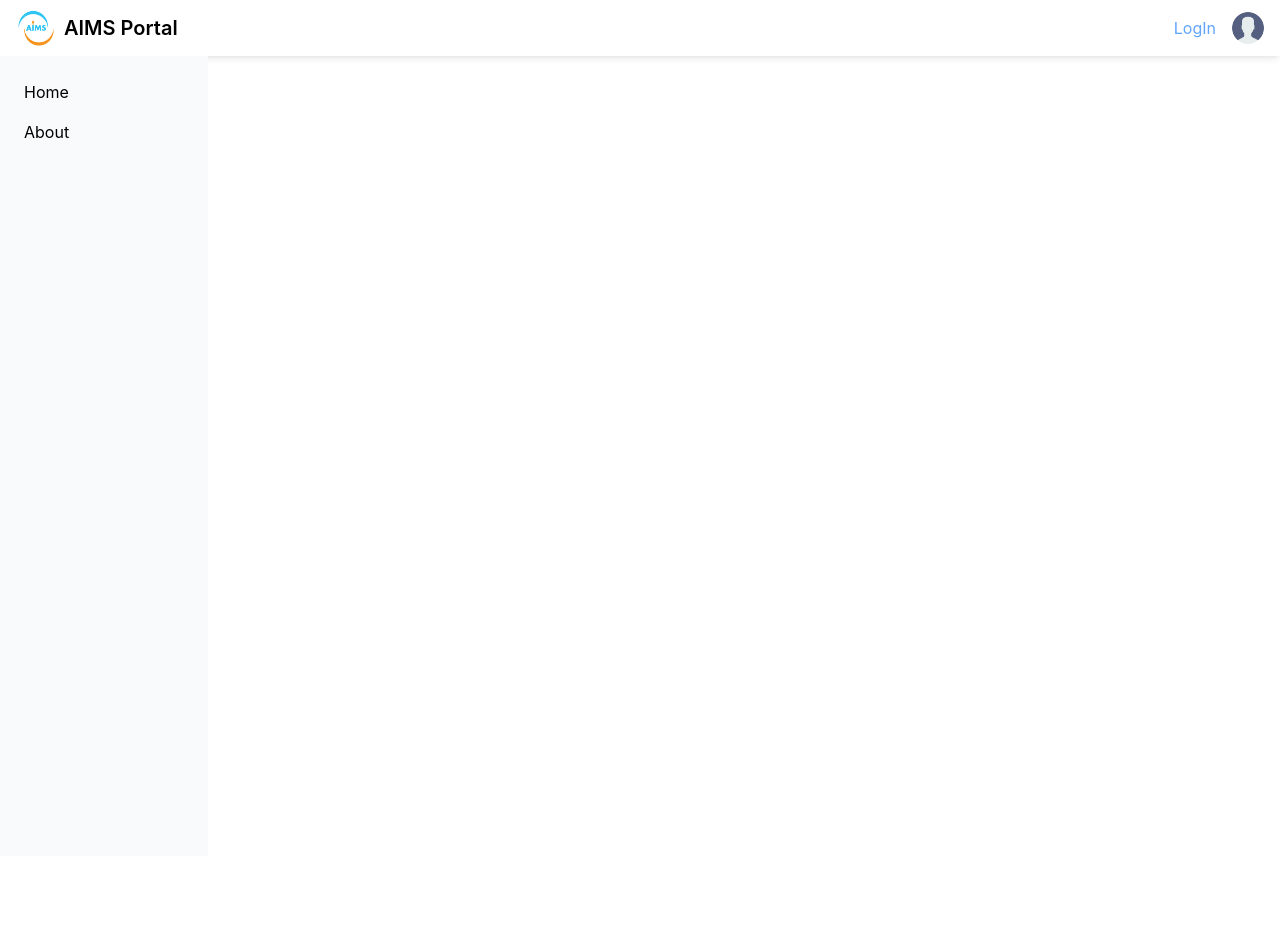
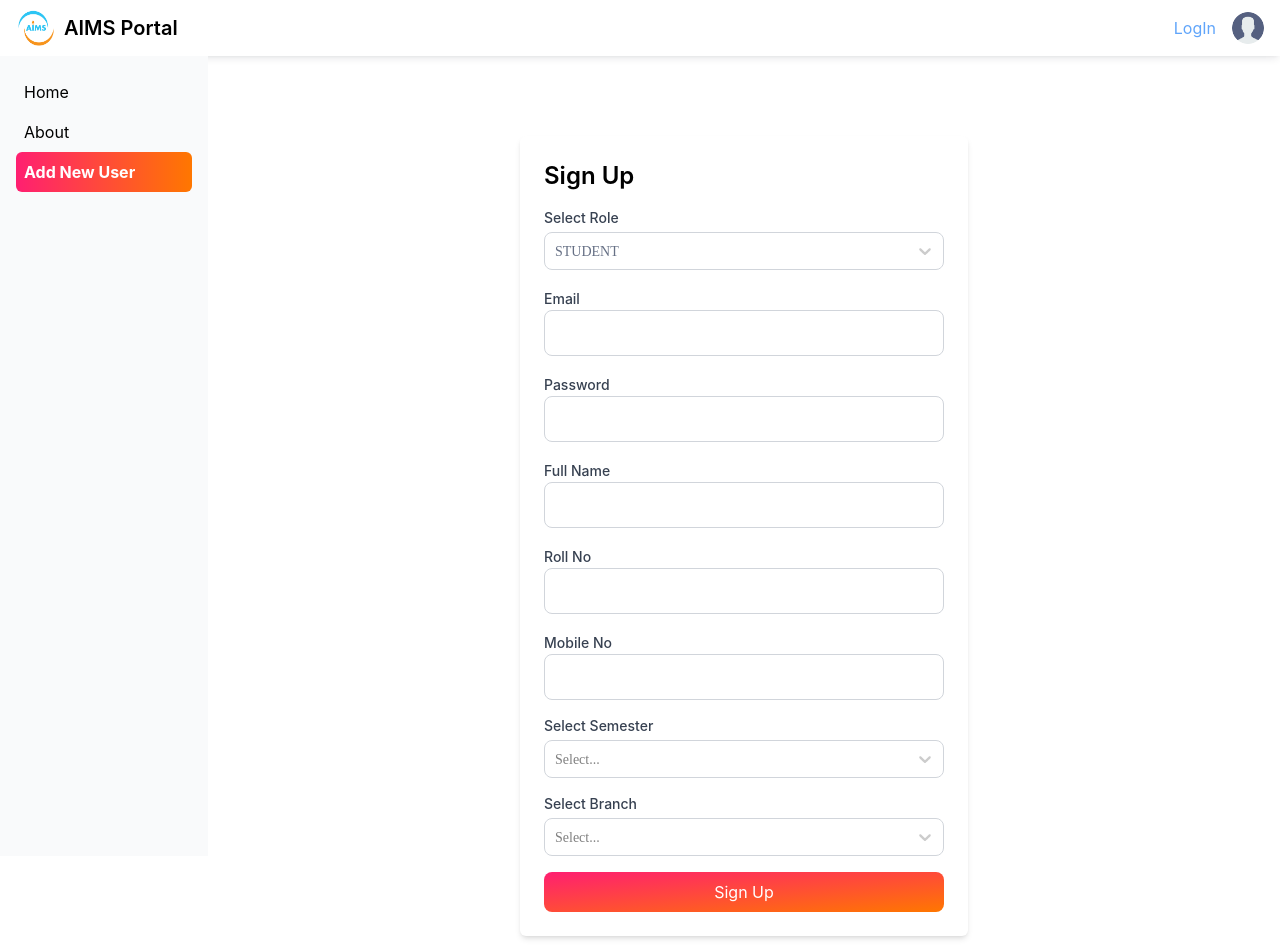
Before and after one commit to Ram-Ratan/aims, a React (Create React App) app in the folder aims/: page /add-user in a window 1280 px wide. Shown: the top 952 px of the page. Before the commit the page ends 800 px from the top, so only its background shows below. Built offline with nearby package versions, Linux system fonts and the light colour scheme; no server answers; the HTML template or start-up script is replaced by a standard one.

Commit message:
signup page implemented

```diff
--- a/aims/package.json
+++ b/aims/package.json
@@ -13,6 +13,7 @@
     "react": "^18.2.0",
     "react-datepicker": "^4.21.0",
     "react-dom": "^18.2.0",
+    "react-hook-form": "^7.48.2",
     "react-hot-toast": "^2.4.1",
     "react-router-dom": "^6.15.0",
     "react-scripts": "5.0.1",
--- a/aims/src/AppRoutes.js
+++ b/aims/src/AppRoutes.js
@@ -8,6 +8,7 @@ import Home from './Pages/home/Home';
 import CourseRegistration from './Pages/courseRegistration/CourseRegistration';
 import Auth from './Pages/Auth/Auth';
 import Attendance from './Pages/attendance/Attendance';
+import AddUser from './Pages/addUser/AddUser';
 //import Placement from './Pages/Placement';
 
 const AppRoutes = () => {
@@ -20,7 +21,8 @@ const AppRoutes = () => {
         <Route path="/personal-details" element={<PersonalDetails />} />
         <Route path="/grade" element={<Grade />} />
         <Route path="/course-registration" element={<CourseRegistration />} />
-        <Route path='/attendance' element={<Attendance />} />
+        <Route path="/attendance" element={<Attendance />} />
+        <Route path="/add-user" element={<AddUser />} />
         {/* <Route path='placement' element={<Placement />} /> */}
         {/* Add more routes for other pages */}
       </Routes>
--- /dev/null
+++ b/aims/src/Pages/addUser/AddUser.jsx
@@ -0,0 +1,214 @@
+import React, { useEffect, useState } from "react";
+import { useForm, Controller} from "react-hook-form";
+import { Input } from "../../components/input/Input";
+import Select from "../../components/select/Select";
+import Button from "../../components/button/Button";
+import { getBranch, getSem } from "../../apiClient/courseRegistration";
+import { signUP } from "../../apiClient/auth";
+
+
+const roleOptions = [
+  { value: "STUDENT", label: "STUDENT" },
+  { value: "FACULTY", label: "FACULTY" },
+  { value: "ADMIN", label: "ADMIN" },
+];
+const departmentOptions = [
+  { value: "ELECTRONICS", label: "ELECTRONICS" },
+  { value: "COMPUTING", label: "COMPUTING" }
+];
+const AddUser = () => {
+  const {control, register, handleSubmit, errors, watch, reset } = useForm({
+    shouldFocusError: false,
+  });
+  const [selectedRole, setSelectedRole] = useState(roleOptions[0]);
+  const [branches, setBranches] = useState([]);
+  const [sem, setSem] = useState([]);
+  const watchedFields = watch();
+
+  useEffect(() => {
+    getBranch()
+      .then((res) => {
+        setBranches(res);
+      })
+      .catch((err) => {
+        console.log(err);
+      });
+  }, []);
+
+  useEffect(() => {
+    getSem()
+      .then((res) => {
+        setSem(res);
+      })
+      .catch((err) => {
+        console.log(err);
+      });
+  }, []);
+
+  const branchOptions = branches.map((branch) => {
+    return {
+      label: branch?.name,
+      value: branch?.id,
+      ...branch,
+    };
+  });
+
+  const semOptions = sem.map((sem) => {
+    return {
+      label: sem?.sem,
+      value: sem?.id,
+      ...sem,
+    };
+  });
+
+
+
+  const onSubmit = async (data) => {
+    try {
+      let payload = {
+        email: data?.email,
+        password: data?.password,
+        role: selectedRole.value,
+      }
+      if(selectedRole?.label === "STUDENT"){
+        let student = {
+          fullName: data?.fullName,
+          rollNo: data?.rollNo,
+          semesterId: data?.semester?.value,
+          branchId: data?.branch?.value,
+          mobileNo: data?.mobileNo
+        }
+        payload.student = student;
+      }
+      if(selectedRole?.label === "FACULTY"){
+        let faculty = {
+          fullName: data?.fullName,
+          department: data?.department?.value
+        }
+        payload.faculty = faculty
+      }
+      if(selectedRole?.label === "ADMIN"){
+        let admin = {
+          fullName: data?.fullName
+        }
+        payload.admin = admin;
+      }
+      await signUP(payload).then((res)=> {
+        console.log(res);
+      }).catch((err)=>{
+        console.log(err);
+      })
+      console.log(payload);
+    } catch (error) {
+      console.error("Error during signup:", error);
+    }
+  };
+
+  console.log("Watched Fields:", watchedFields);
+
+  return (
+    <div className="max-w-md mx-auto p-6 bg-white rounded-md shadow-md my-20">
+      <h2 className="text-2xl font-semibold mb-4">Sign Up</h2>
+      <form onSubmit={handleSubmit(onSubmit)}>
+        <div className="mb-4">
+          <Select
+            options={roleOptions}
+            label="Select Role"
+            value={selectedRole}
+            onChange={(value) => {
+              setSelectedRole(value);
+              reset();
+            }}
+          />
+        </div>
+        <div className="mb-4">
+          <Input label="Email" type="email" {...register("email")} />
+          {errors?.email && (
+            <span className="text-red-500">{errors?.email?.message}</span>
+          )}
+        </div>
+        <div className="mb-4">
+          <Input label="Password" type="password" {...register("password")} />
+          {errors?.password && (
+            <span className="text-red-500">{errors?.password?.message}</span>
+          )}
+        </div>
+        <div className="mb-4">
+          <Input label="Full Name" type="text" {...register("fullName")} />
+          {errors?.fullName && (
+            <span className="text-red-500">{errors?.fullName?.message}</span>
+          )}
+        </div>
+
+        {selectedRole?.value === "STUDENT" && (
+          <div>
+            <div className="mb-4">
+              <Input label="Roll No" type="text" {...register("rollNo")} />
+              {errors?.rollNo && (
+                <span className="text-red-500">{errors?.rollNo?.message}</span>
+              )}
+            </div>
+            <div className="mb-4">
+              <Input label="Mobile No" type="text" {...register("mobileNo")} />
+              {errors?.mobileNo && (
+                <span className="text-red-500">
+                  {errors?.mobileNo?.message}
+                </span>
+              )}
+            </div>
+            <div className="mb-4">
+              <Controller
+                name="semester"
+                control={control}
+                render={({ field }) => (
+                  <Select
+                    options={semOptions}
+                    label="Select Semester"
+                    {...field}
+                  />
+                )}
+              />
+            </div>
+            <div className="mb-4">
+              <Controller
+                name="branch"
+                control={control}
+                render={({ field }) => (
+                  <Select
+                    options={branchOptions}
+                    label="Select Branch"
+                    {...field}
+                  />
+                )}
+              />
+            </div>
+          </div>
+        )}
+        {selectedRole?.value === "FACULTY" && (
+          <div>
+            <div className="mb-4">
+              <Controller
+                name="department"
+                control={control}
+                render={({ field }) => (
+                  <Select
+                    options={departmentOptions}
+                    label="Select Department"
+                    {...field}
+                  />
+                )}
+              />
+            </div>
+          </div>
+        )}
+        <div className="mt-4">
+          <Button variant="filled" className="w-full" type="submit">
+            Sign Up
+          </Button>
+        </div>
+      </form>
+    </div>
+  );
+};
+
+export default AddUser;
--- a/aims/src/apiClient/api.constant.js
+++ b/aims/src/apiClient/api.constant.js
@@ -1,2 +1,2 @@
 export const API_URL =
-  "https://faee-2401-4900-43a2-7af6-e5b9-3847-41c6-56fd.ngrok-free.app";
+  "https://6293-2401-4900-c8c-44eb-7597-b69b-9ceb-2d2d.ngrok-free.app";
--- a/aims/src/apiClient/auth.js
+++ b/aims/src/apiClient/auth.js
@@ -6,7 +6,7 @@ let config = {
   },
 };
 export const signUP =async (payload)=>{
-  const url = `${CONSTANT.API_URL}/user/get-user`;
+  const url = `${CONSTANT.API_URL}/user/signup`;
     const response = await axios
       .post(
         url,
@@ -14,7 +14,6 @@ export const signUP =async (payload)=>{
       )
       .then((response) => {
         console.log(response.data);
-        localStorage.setItem("user", JSON.stringify(response?.data));
       })
       .catch((error) => {
         console.error("Error:", error);
--- a/aims/src/layouts/navbar/Navbar.jsx
+++ b/aims/src/layouts/navbar/Navbar.jsx
@@ -92,6 +92,16 @@ function Navbar() {
                 About
               </NavLink>
             </li>
+            <li>
+              <NavLink
+                exact="true"
+                to="/add-user"
+                activeClassName="active"
+                className="block text-md text-black p-2"
+              >
+                Add New User
+              </NavLink>
+            </li>
           </ul>
         )}
       </div>
```
Also changed, not shown: 1 other file (tests, documents, lock files or other folders).
